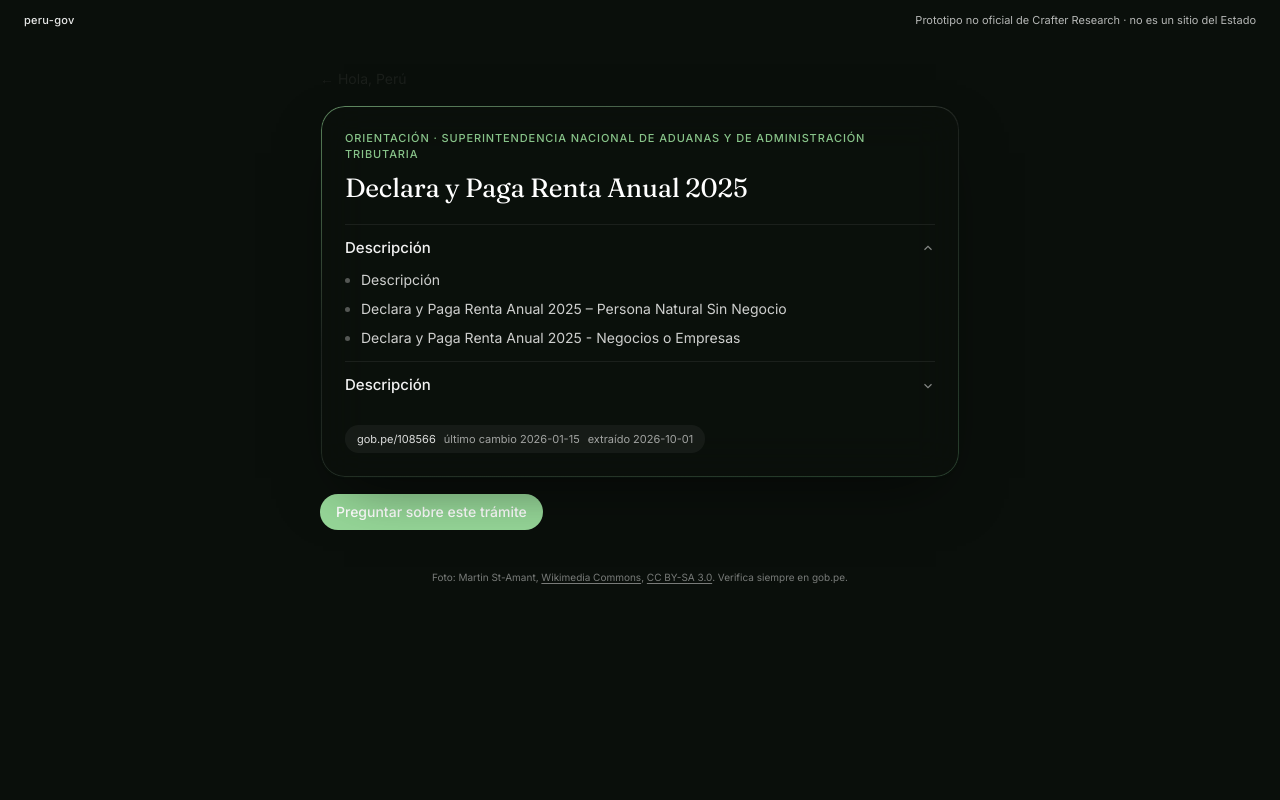
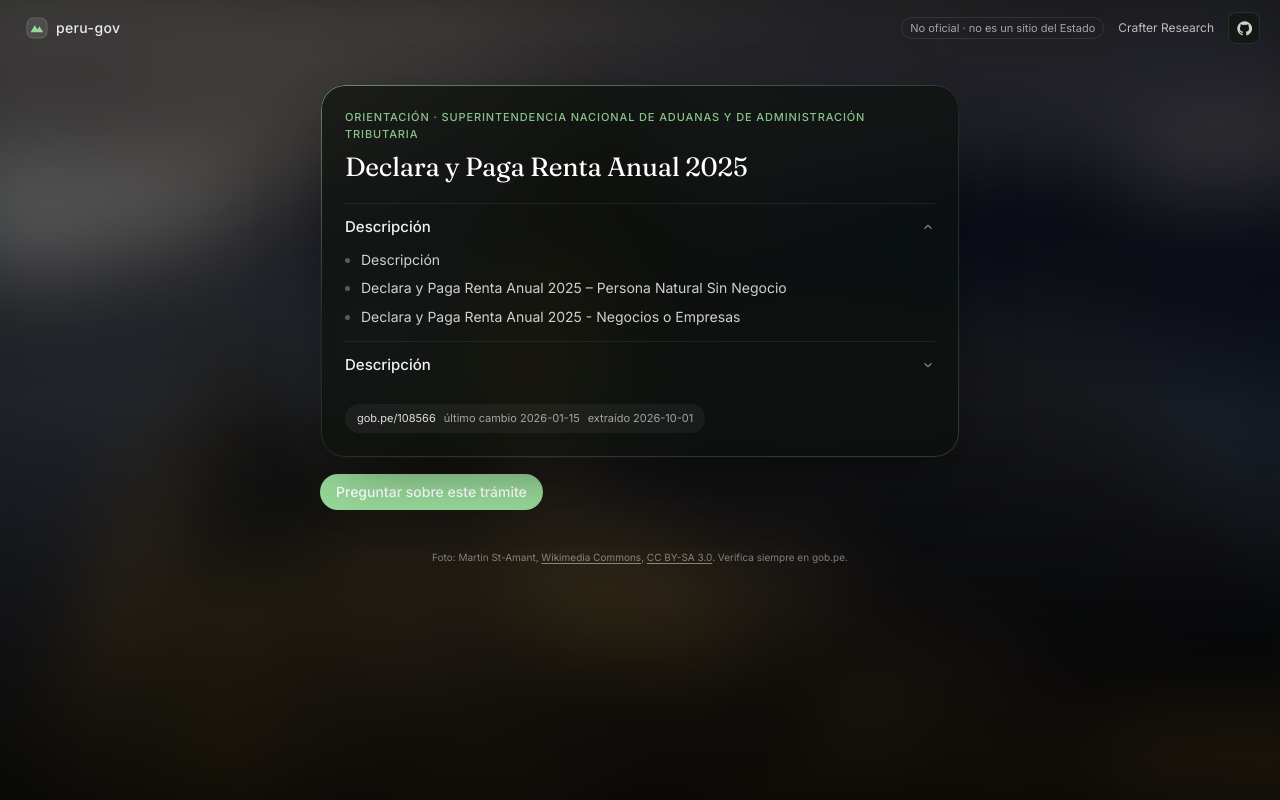
Before and after one commit to crafter-research/peru-gov, a Next.js app: page /tramite/108566 in a window 1280 px wide. Built offline with nearby package versions, Linux system fonts and the light colour scheme.

Commit message:
feat(ui): header with new-chat logo, crafter research and repo links

```diff
--- a/src/app/layout.tsx
+++ b/src/app/layout.tsx
@@ -28,18 +28,6 @@ export default function RootLayout({ children }: LayoutProps<"/">) {
       className={`${inter.variable} ${fraunces.variable} h-full`}
     >
       <body className="flex min-h-dvh flex-col font-sans">
-        <header className="flex items-center justify-between gap-3 px-4 pt-[max(env(safe-area-inset-top),0.75rem)] pb-2 text-[11px] text-white/70 sm:px-6">
-          <span className="shrink-0 font-medium tracking-wide whitespace-nowrap text-white/90">
-            peru-gov
-          </span>
-          <span className="text-right">
-            <span className="sm:hidden">No oficial · Crafter Research</span>
-            <span className="hidden sm:inline">
-              Prototipo no oficial de Crafter Research · no es un sitio del
-              Estado
-            </span>
-          </span>
-        </header>
         {children}
         <footer className="px-4 pb-[max(env(safe-area-inset-bottom),0.75rem)] pt-2 text-center text-[10px] text-white/45 sm:px-6">
           Foto: Martin St-Amant,{" "}
--- a/src/app/tramite/[id]/page.tsx
+++ b/src/app/tramite/[id]/page.tsx
@@ -1,7 +1,9 @@
 import type { Metadata } from "next";
 import Link from "next/link";
 import { notFound } from "next/navigation";
+import { Backdrop } from "@/components/backdrop";
 import { FichaCard } from "@/components/ficha-card";
+import { SiteHeader } from "@/components/site-header";
 import { allFichas, loadFicha } from "@/lib/fichas";
 
 export const dynamicParams = true;
@@ -34,10 +36,10 @@ export default async function TramitePage({
   const ficha = await fichaFor(params);
   if (!ficha) notFound();
   return (
+    <>
+      <SiteHeader />
+      <Backdrop focused />
       <main className="mx-auto flex w-full max-w-2xl flex-col gap-4 px-4 py-8">
-      <Link href="/" className="text-sm text-muted hover:text-foreground">
-        ← Hola, Perú
-      </Link>
         <FichaCard ficha={ficha} />
         <Link
           href={`/?q=${encodeURIComponent(ficha.title)}`}
@@ -46,5 +48,6 @@ export default async function TramitePage({
           Preguntar sobre este trámite
         </Link>
       </main>
+    </>
   );
 }
--- /dev/null
+++ b/src/components/site-header.tsx
@@ -0,0 +1,87 @@
+"use client";
+
+import Link from "next/link";
+
+const REPO = "https://github.com/crafter-research/peru-gov";
+
+function Mark() {
+  return (
+    <svg
+      width="22"
+      height="22"
+      viewBox="0 0 24 24"
+      fill="none"
+      aria-hidden="true"
+    >
+      <rect
+        x="1"
+        y="1"
+        width="22"
+        height="22"
+        rx="7"
+        className="fill-white/10 stroke-white/20"
+      />
+      <path d="M5 16.5 9.5 9l3 4.5L14.5 10 19 16.5Z" className="fill-accent" />
+    </svg>
+  );
+}
+
+/** Logo starts a new chat (or links home outside the assistant); right side links Crafter Research and the repo. */
+export function SiteHeader({ onHome }: { onHome?: () => void }) {
+  const brand = (
+    <>
+      <Mark />
+      <span className="font-medium tracking-wide">peru-gov</span>
+    </>
+  );
+  const brandClass =
+    "flex items-center gap-2 rounded-xl px-1.5 py-1 text-sm text-white/90 transition hover:bg-white/5 hover:text-white";
+  return (
+    <header className="relative z-30 flex items-center justify-between gap-3 px-3 pt-[max(env(safe-area-inset-top),0.75rem)] pb-2 sm:px-5">
+      {onHome ? (
+        <button
+          type="button"
+          onClick={onHome}
+          className={brandClass}
+          aria-label="Nueva conversación"
+        >
+          {brand}
+        </button>
+      ) : (
+        <Link href="/" className={brandClass}>
+          {brand}
+        </Link>
+      )}
+      <nav className="flex items-center gap-1.5 text-[12px] text-white/70">
+        <span className="hidden rounded-full border border-white/10 px-2 py-0.5 text-[11px] text-white/60 md:inline">
+          No oficial · no es un sitio del Estado
+        </span>
+        <a
+          href="https://crafter.ing"
+          target="_blank"
+          rel="noreferrer"
+          className="rounded-lg px-2 py-1 transition hover:bg-white/5 hover:text-white"
+        >
+          Crafter Research
+        </a>
+        <a
+          href={REPO}
+          target="_blank"
+          rel="noreferrer"
+          className="grid size-8 place-items-center rounded-lg border border-white/10 bg-[#121813] text-white/80 transition hover:border-white/20 hover:text-white"
+        >
+          <span className="sr-only">Repositorio en GitHub</span>
+          <svg
+            width="15"
+            height="15"
+            viewBox="0 0 24 24"
+            fill="currentColor"
+            aria-hidden="true"
+          >
+            <path d="M12 .5a11.5 11.5 0 0 0-3.64 22.42c.58.1.79-.25.79-.56v-2c-3.2.7-3.88-1.37-3.88-1.37-.53-1.33-1.28-1.69-1.28-1.69-1.05-.71.08-.7.08-.7 1.16.08 1.77 1.19 1.77 1.19 1.03 1.77 2.7 1.26 3.36.96.1-.75.4-1.26.73-1.55-2.56-.29-5.25-1.28-5.25-5.68 0-1.26.45-2.28 1.19-3.08-.12-.29-.52-1.46.11-3.05 0 0 .97-.31 3.17 1.18a11 11 0 0 1 5.78 0c2.2-1.49 3.17-1.18 3.17-1.18.63 1.59.23 2.76.11 3.05.74.8 1.19 1.82 1.19 3.08 0 4.41-2.69 5.38-5.26 5.67.41.36.78 1.06.78 2.14v3.17c0 .31.21.67.8.56A11.5 11.5 0 0 0 12 .5Z" />
+          </svg>
+        </a>
+      </nav>
+    </header>
+  );
+}
```
Lines whose indentation alone changed are shown as unchanged.
